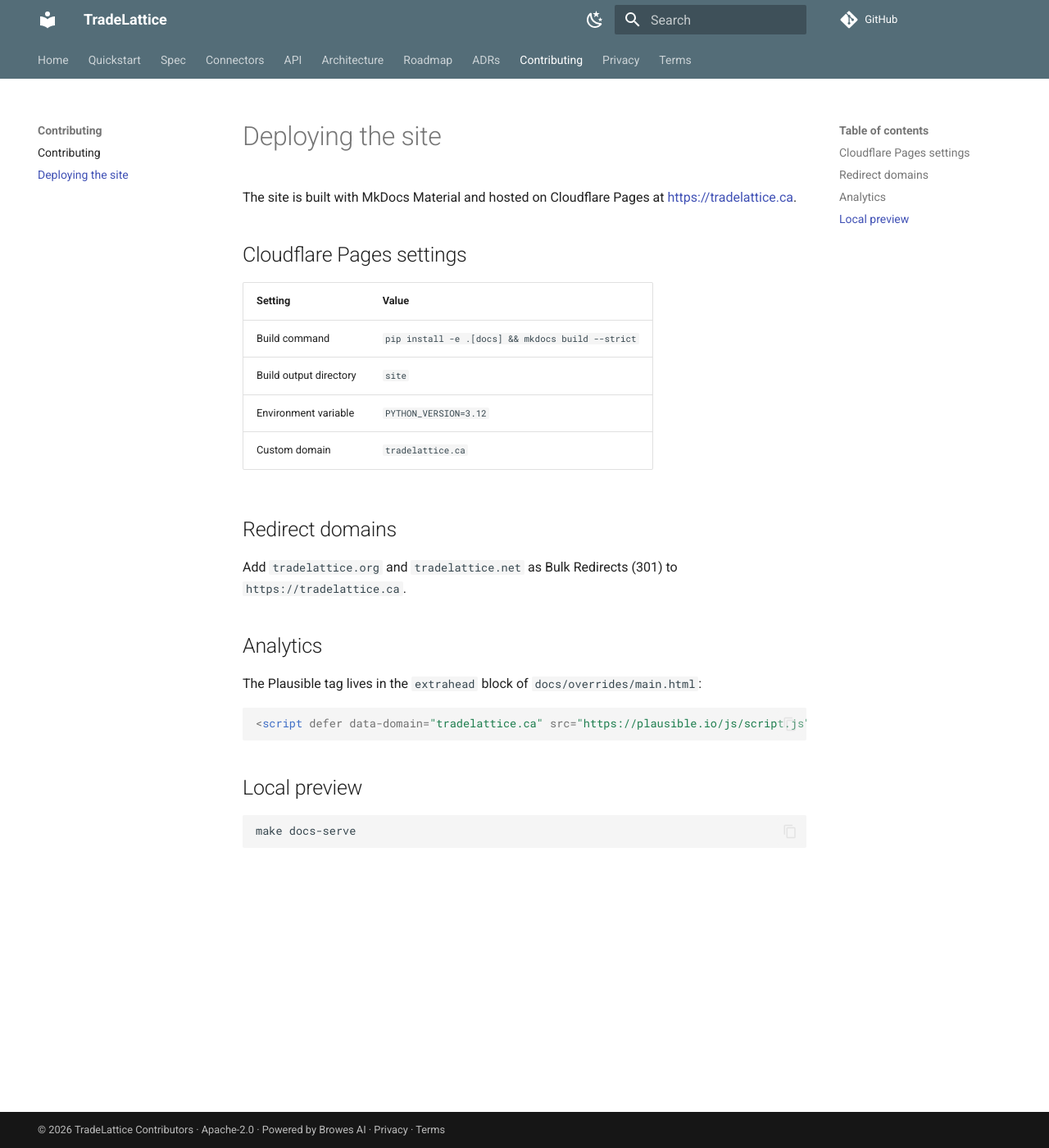
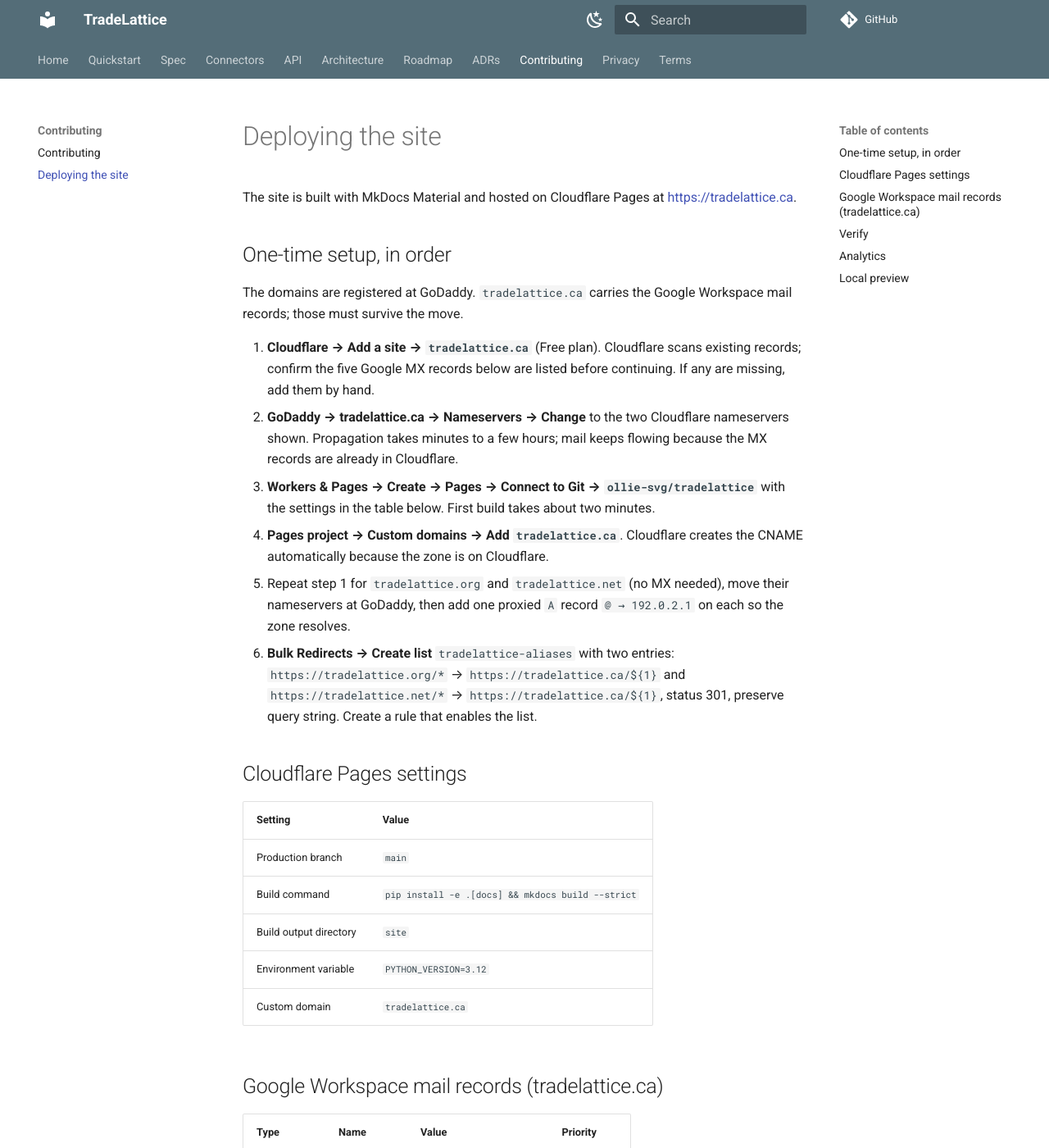
Before and after one commit to ollie-svg/tradelattice, an MkDocs documentation site: the page built from docs/deploy.md, in a window 1280 px wide and 1400 px high. Shown: the whole window at 82% size. Built offline with MkDocs 1.6.1 and Material for MkDocs 9.7.7, drawn with Linux system fonts in a browser that asks for light colours; comment, search, counter and statistics services are not loaded; some of the changed text lies outside the part shown.

Commit message:
Document Cloudflare setup sequence with Google MX preservation
Co-Authored-By: Claude Fable 5.1 <noreply@anthropic.com>
Claude-Session: https://claude.ai/code/session_01SEzqsGBqPy75QvEdd3xBpi

````diff
--- a/docs/deploy.md
+++ b/docs/deploy.md
@@ -1,19 +1,45 @@
 # Deploying the site
 
 The site is built with MkDocs Material and hosted on Cloudflare Pages at <https://tradelattice.ca>.
+
+## One-time setup, in order
+
+The domains are registered at GoDaddy. `tradelattice.ca` carries the Google Workspace mail records; those must survive the move.
+
+1. **Cloudflare → Add a site → `tradelattice.ca`** (Free plan). Cloudflare scans existing records; confirm the five Google MX records below are listed before continuing. If any are missing, add them by hand.
+2. **GoDaddy → tradelattice.ca → Nameservers → Change** to the two Cloudflare nameservers shown. Propagation takes minutes to a few hours; mail keeps flowing because the MX records are already in Cloudflare.
+3. **Workers & Pages → Create → Pages → Connect to Git → `ollie-svg/tradelattice`** with the settings in the table below. First build takes about two minutes.
+4. **Pages project → Custom domains → Add `tradelattice.ca`**. Cloudflare creates the CNAME automatically because the zone is on Cloudflare.
+5. Repeat step 1 for `tradelattice.org` and `tradelattice.net` (no MX needed), move their nameservers at GoDaddy, then add one proxied `A` record `@ → 192.0.2.1` on each so the zone resolves.
+6. **Bulk Redirects → Create list** `tradelattice-aliases` with two entries: `https://tradelattice.org/*` → `https://tradelattice.ca/${1}` and `https://tradelattice.net/*` → `https://tradelattice.ca/${1}`, status 301, preserve query string. Create a rule that enables the list.
 
 ## Cloudflare Pages settings
 
 | Setting | Value |
 | --- | --- |
+| Production branch | `main` |
 | Build command | `pip install -e .[docs] && mkdocs build --strict` |
 | Build output directory | `site` |
 | Environment variable | `PYTHON_VERSION=3.12` |
 | Custom domain | `tradelattice.ca` |
 
-## Redirect domains
+## Google Workspace mail records (tradelattice.ca)
 
-Add `tradelattice.org` and `tradelattice.net` as Bulk Redirects (301) to `https://tradelattice.ca`.
+| Type | Name | Value | Priority |
+| --- | --- | --- | --- |
+| MX | @ | aspmx.l.google.com | 1 |
+| MX | @ | alt1.aspmx.l.google.com | 5 |
+| MX | @ | alt2.aspmx.l.google.com | 5 |
+| MX | @ | alt3.aspmx.l.google.com | 10 |
+| MX | @ | alt4.aspmx.l.google.com | 10 |
+
+Also carry over any `TXT` records at `@` (Google site verification, SPF) and `google._domainkey` (DKIM) if present at GoDaddy.
+
+## Verify
+
+- `https://tradelattice.ca` serves the site with a valid certificate.
+- `https://tradelattice.org/privacy/` lands on `https://tradelattice.ca/privacy/`.
+- An email from an outside address to `hello@tradelattice.ca` arrives.
 
 ## Analytics
 
@@ -23,6 +49,8 @@ The Plausible tag lives in the `extrahead` block of `docs/overrides/main.html`:
 <script defer data-domain="tradelattice.ca" src="https://plausible.io/js/script.js"></script>
 ```
 
+Add `tradelattice.ca` as a site at plausible.io before launch, or the script reports nothing.
+
 ## Local preview
 
 ```
````
